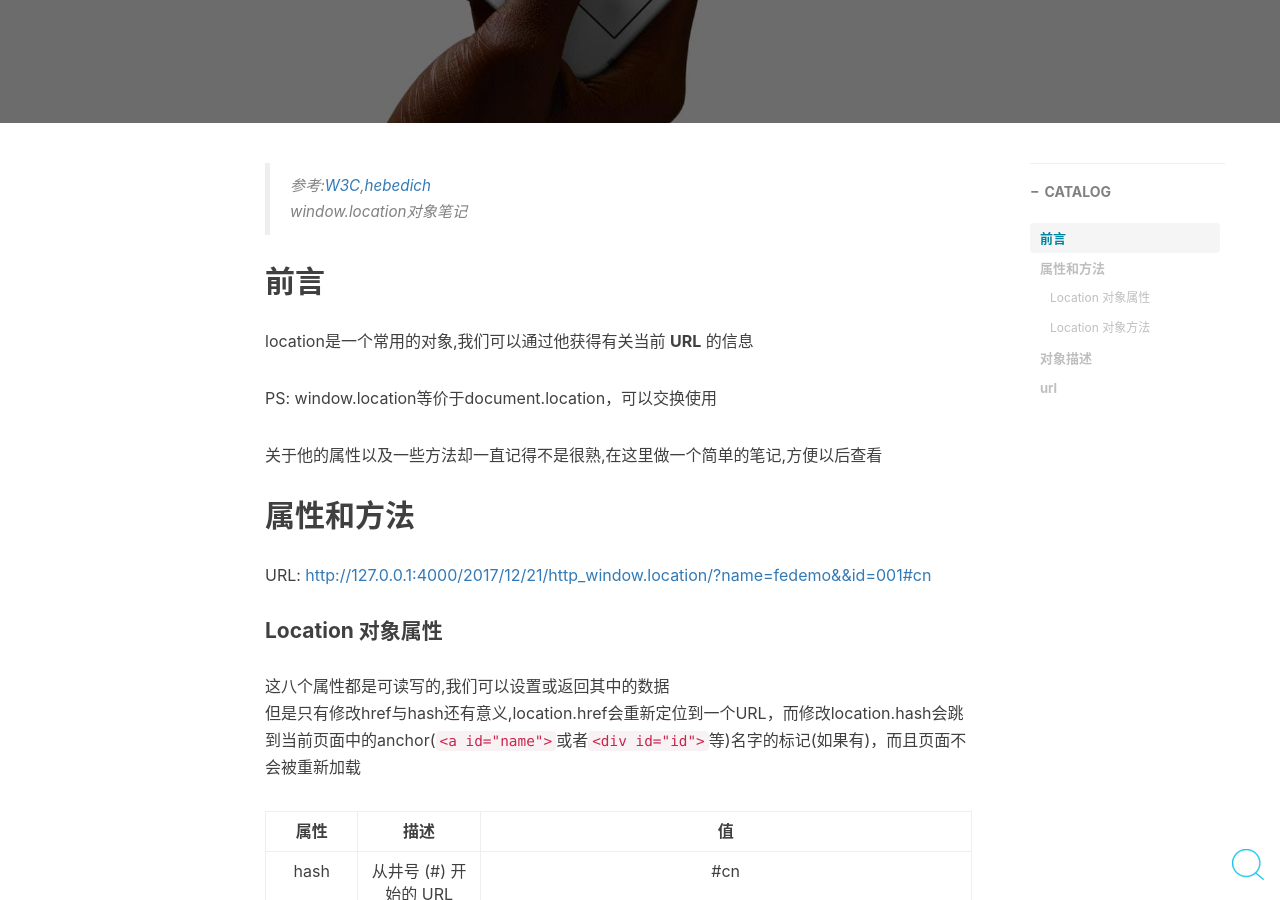
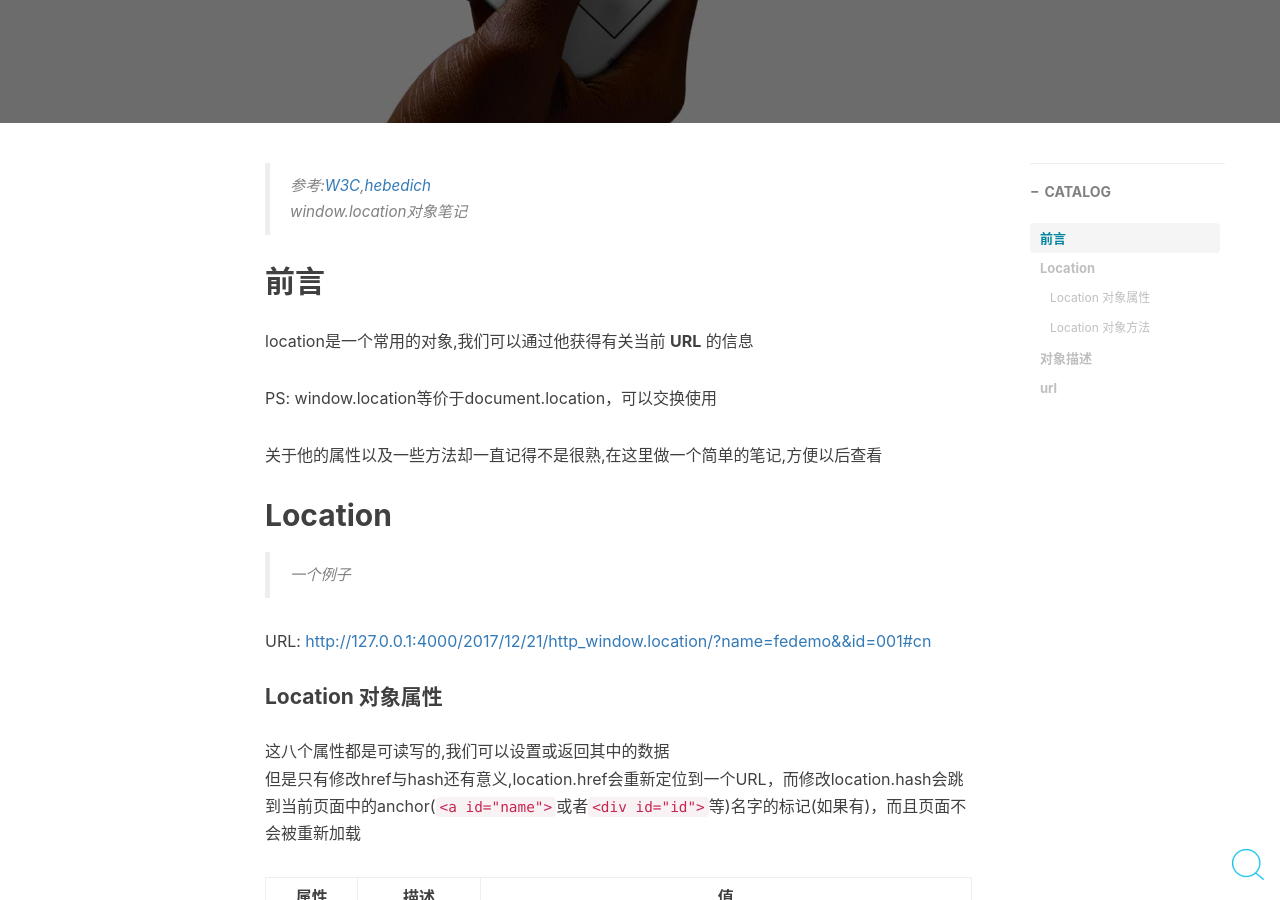
Before and after one commit to FeDemo/fedemo.github.io, a Jekyll site: the page built from _posts/2017-12-21-http_window.location.md, in a window 1280 px wide and 900 px high, scrolled down 460 px. Built offline with Jekyll 4.4.1, drawn with Linux system fonts in a browser that asks for light colours; nearby versions of some CDN libraries; comment, search, counter and statistics services are not loaded.

Commit message:
update post

```diff
--- a/_posts/2017-12-21-http_window.location.md
+++ b/_posts/2017-12-21-http_window.location.md
@@ -22,7 +22,9 @@
 关于他的属性以及一些方法却一直记得不是很熟,在这里做一个简单的笔记,方便以后查看
 
 
-## 属性和方法
+## Location
+
+>一个例子
 
 URL:  [http://127.0.0.1:4000/2017/12/21/http_window.location/?name=fedemo&&id=001#cn](/)
 
```
